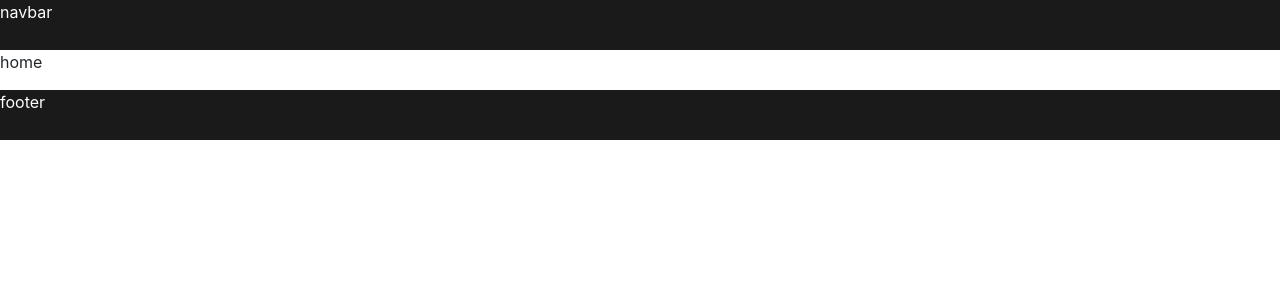
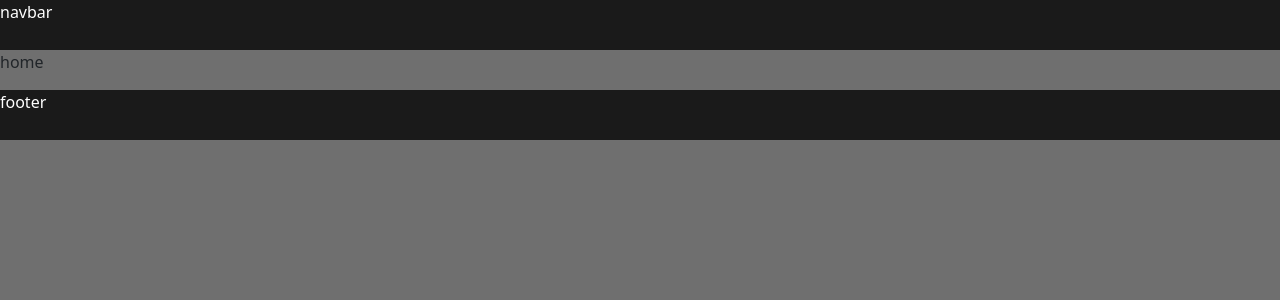
Before and after one commit to SavioVitorAlves/catalogo, a React (Create React App) app: page / in a window 1280 px wide. Shown: the top 300 px of the page. Built offline with nearby package versions, Linux system fonts and the light colour scheme.

Commit message:
refactor: update color

```diff
--- a/src/index.css
+++ b/src/index.css
@@ -1,13 +1,9 @@
-body {
+*{
   margin: 0;
-  font-family: -apple-system, BlinkMacSystemFont, 'Segoe UI', 'Roboto', 'Oxygen',
-    'Ubuntu', 'Cantarell', 'Fira Sans', 'Droid Sans', 'Helvetica Neue',
-    sans-serif;
-  -webkit-font-smoothing: antialiased;
-  -moz-osx-font-smoothing: grayscale;
+  padding: 0;
+  box-sizing: border-box;
+
 }
-
-code {
-  font-family: source-code-pro, Menlo, Monaco, Consolas, 'Courier New',
-    monospace;
+body{
+  background-color: #6f6f6f;
 }
```
